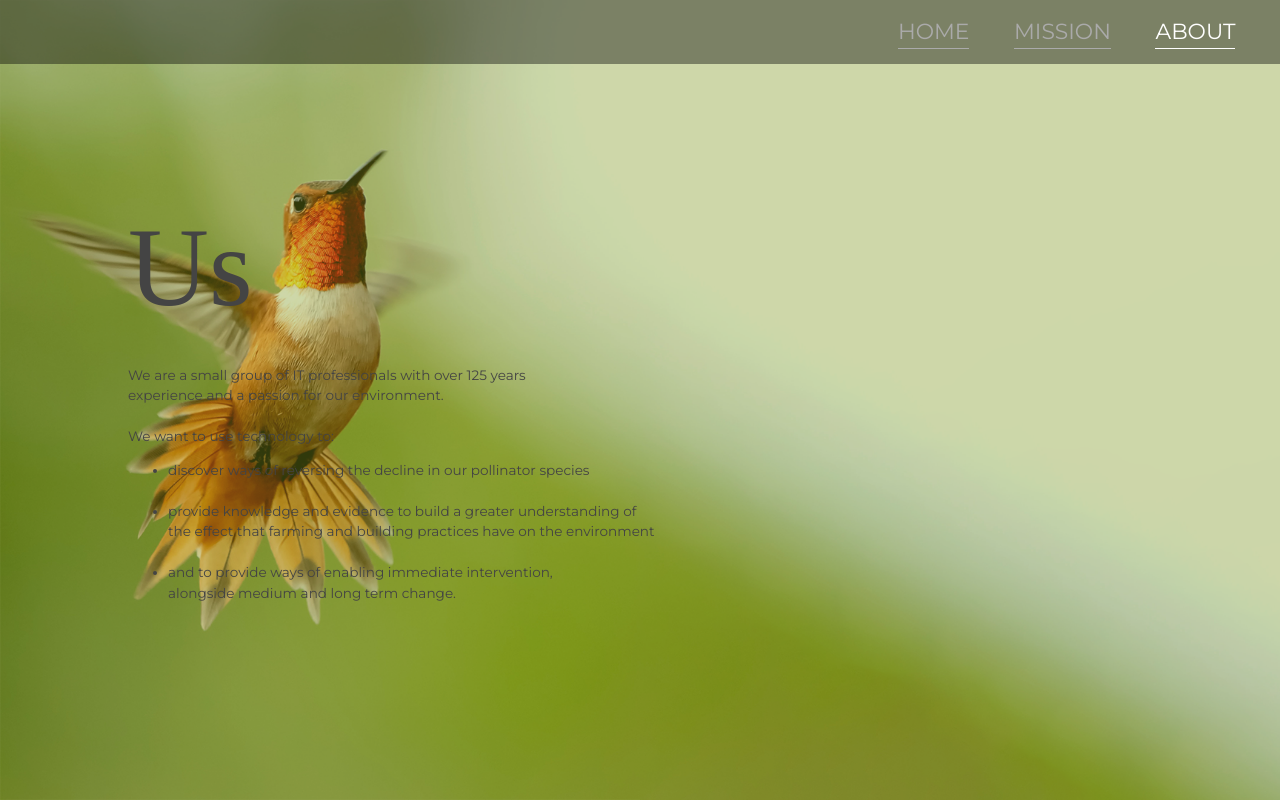
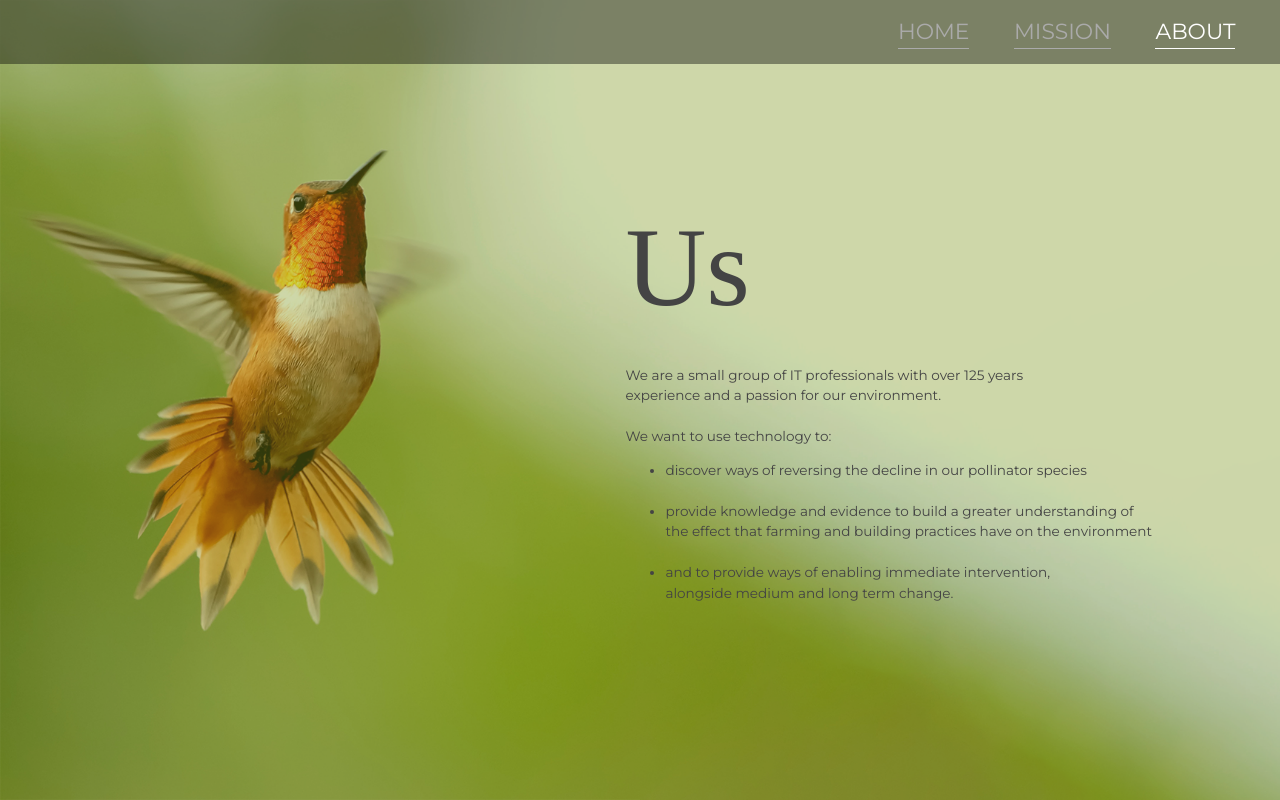
Before and after one commit to PlanetPollinate/Website, a React (Create React App) app: page /About in a window 1280 px wide. Built offline with nearby package versions, Linux system fonts and the light colour scheme; a web font is replaced by a local one.

Commit message:
about page rectified

```diff
--- a/src/CSS/App.css
+++ b/src/CSS/App.css
@@ -235,12 +235,15 @@
   font-size: 1.7vh;
   width: 100%;
 }
+.cards {
+  font-size: 1.7vh;
+}
 .footer {
   height: 10vh;
   width: 100%;
   display: flex;
   justify-content: center;
-  align-items: flex-start;
+  align-items: flex-end;
 }
 .center {
   width: 100%;
--- a/src/Pages/About.js
+++ b/src/Pages/About.js
@@ -12,7 +12,7 @@ export default function About() {
         <Jumbotron page="about" />
       </div>
       <div class="about-container">
-        <div class="card">
+        <div class="cards">
           <div class="title cursive">Us</div>
           <p>
             We are a small group of IT professionals with over 125 years
```
